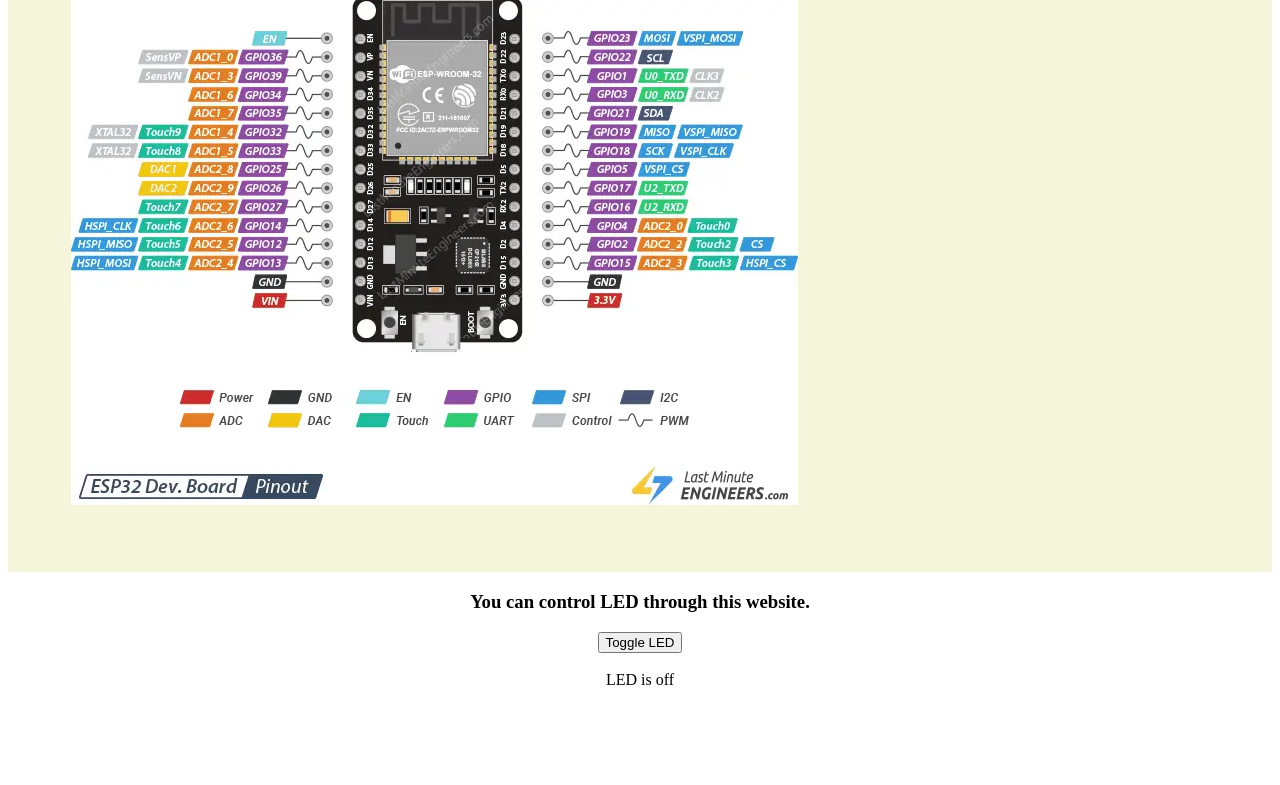
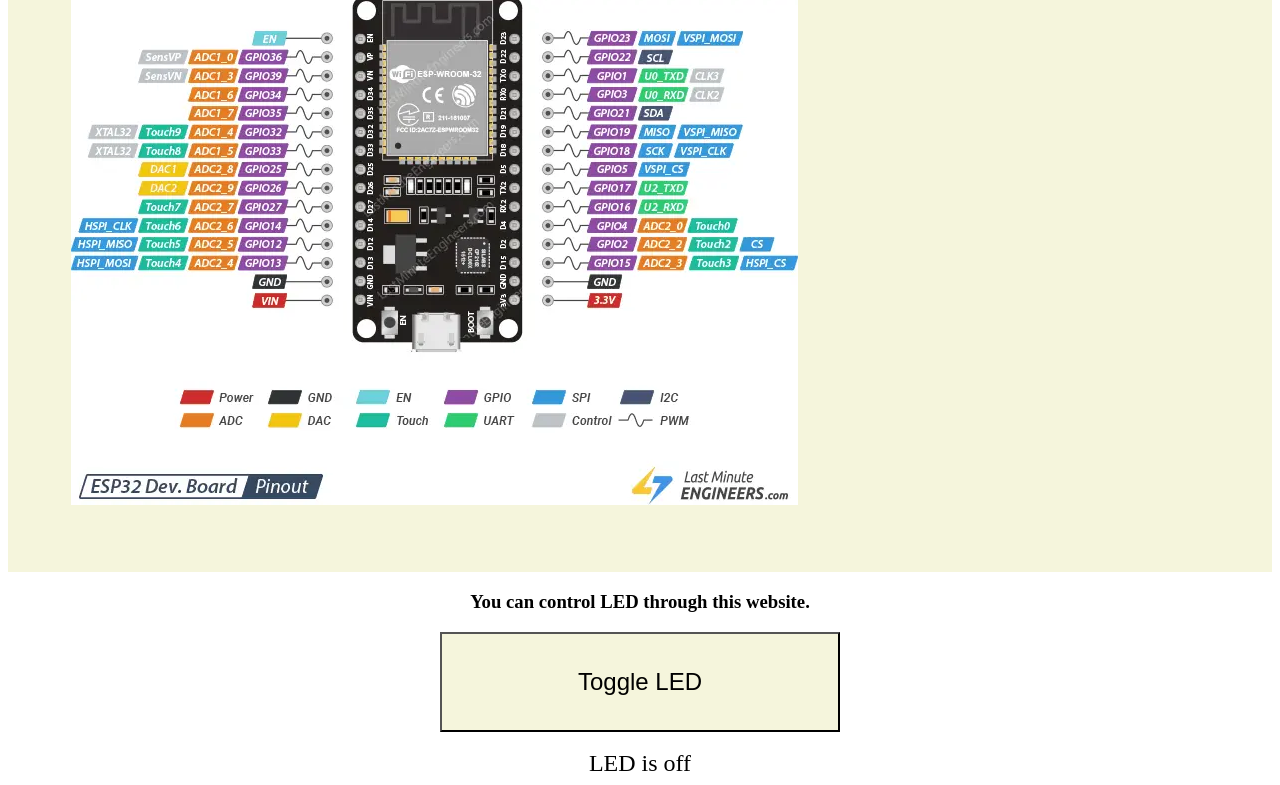
Before and after one commit to Kiran21-S/ESP32WebServer, a website: page index.html in a window 1280 px wide. Shown: the part 505-1290 px from the top of the page. Before the commit the page ends 1202 px from the top, so only its background shows below. Drawn offline with Linux system fonts and the light colour scheme; no server answers.

Commit message:
changed button size

```diff
--- a/index.html
+++ b/index.html
@@ -23,8 +23,8 @@
         <h3>You can control LED through this website.</h3>
     </div>
   <center>
-      <button id="toggleLed">Toggle LED</button> <br> <br>
-      <span id="ledStatus">LED is off</span>
+      <button id="toggleLed" style="width: 400px; height: 100px; background-color: beige; font-size: x-large;">Toggle LED</button> <br> <br>
+      <span id="ledStatus" style="font-size: x-large;">LED is off</span>
   </center>
 
   <script>
```
